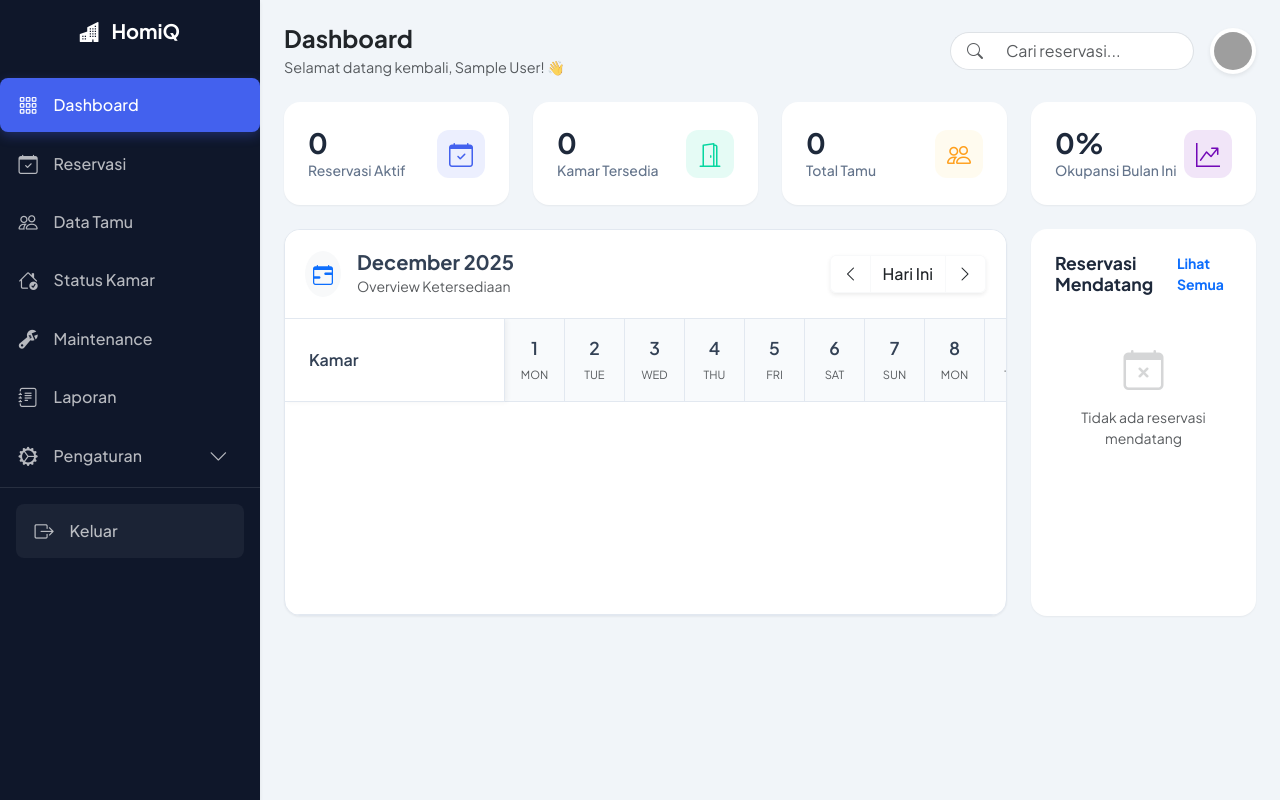
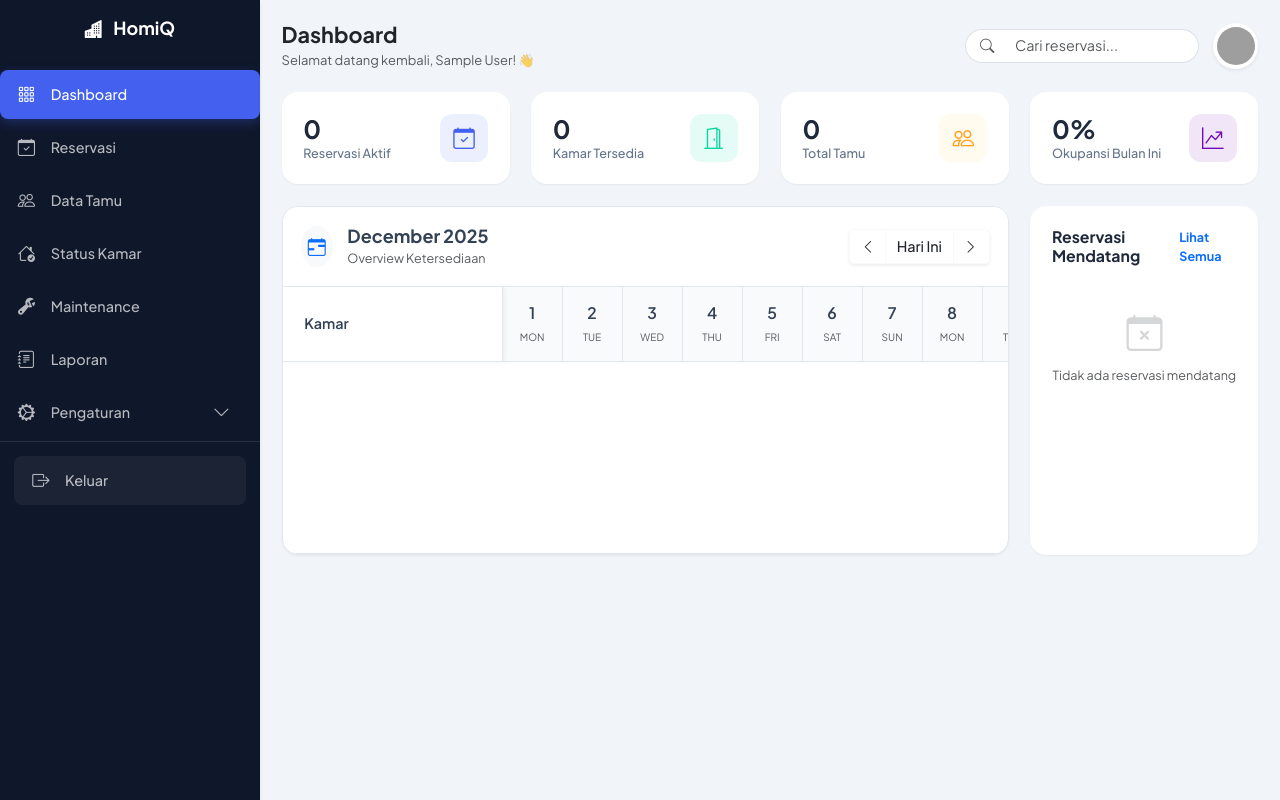
Before and after one commit to riskinurhadi/homiq-hospitality, a PHP site: page /dashboard.php in a window 1280 px wide. Run offline with PHP 8.4, Linux system fonts and the light colour scheme; the visitor is signed in with stand-in values (Sample User, id 1); data that the repository does not hold is empty; grey boxes are pictures that could not be loaded.

Commit message:
modified:   dashboard.php

```diff
--- a/dashboard.php
+++ b/dashboard.php
@@ -108,6 +108,9 @@ $koneksi->close();
     <link href="https://fonts.googleapis.com/css2?family=Plus+Jakarta+Sans:wght@300;400;500;600;700;800&display=swap" rel="stylesheet">
 
     <style>
+        html {
+            font-size: 90%;
+        }
         :root {
             --primary: #4361ee;
             --primary-soft: #eef2ff;
```
